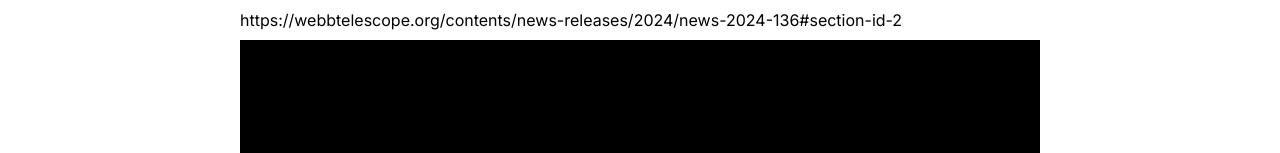
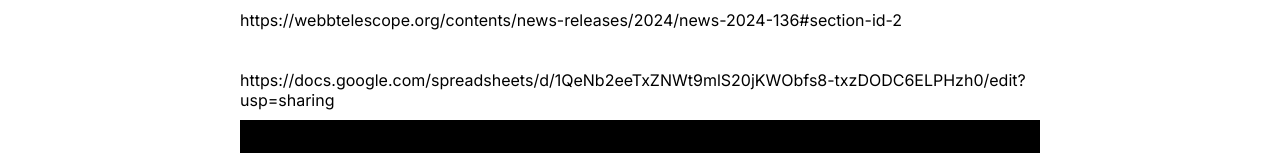
Before and after one commit to jeongsd/learn-three, a Next.js app: page /blood-soaked-eye/dev in a window 1280 px wide. Shown: the part 647-800 px from the top of the page. Built offline with nearby package versions, Linux system fonts and the light colour scheme.

Commit message:
Update page.tsx

```diff
--- a/src/app/blood-soaked-eye/dev/page.tsx
+++ b/src/app/blood-soaked-eye/dev/page.tsx
@@ -22,6 +22,10 @@
             <a href="https://webbtelescope.org/contents/news-releases/2024/news-2024-136#section-id-2">
                 https://webbtelescope.org/contents/news-releases/2024/news-2024-136#section-id-2
             </a>
+            <br />
+            <a href="https://docs.google.com/spreadsheets/d/1QeNb2eeTxZNWt9mlS20jKWObfs8-txzDODC6ELPHzh0/edit?usp=sharing">
+                https://docs.google.com/spreadsheets/d/1QeNb2eeTxZNWt9mlS20jKWObfs8-txzDODC6ELPHzh0/edit?usp=sharing
+            </a>
 
 
             <Image src={img1} alt="environment" width="800" />
```
